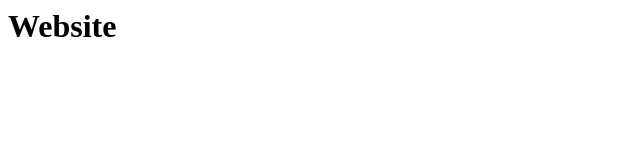
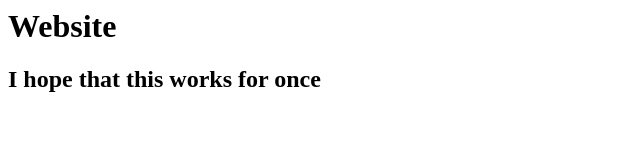
Before and after one commit to lukejarrah/project2, a plain HTML site: page index.html in a window 1280 px wide. Shown: the whole page, without its empty margins (0-640 px from the left). Drawn offline with Linux system fonts and the light colour scheme.

Commit message:
header 2

```diff
--- a/index.html
+++ b/index.html
@@ -1 +1,2 @@
 <h1>Website</h1>
+<h2>I hope that this works for once</h2>
```
